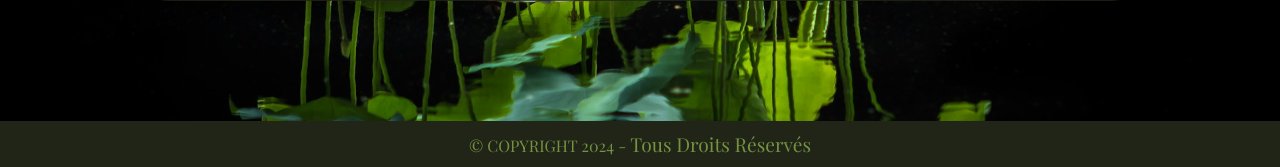
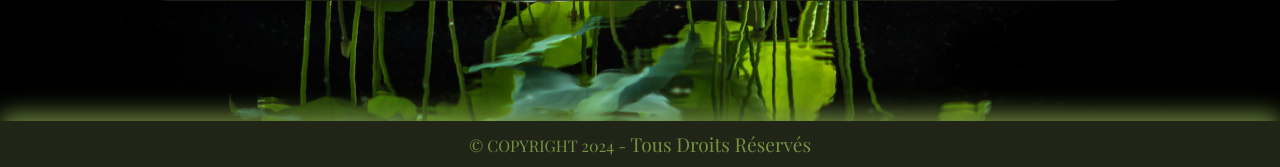
Before and after one commit to Dev-Relax/Blog-AFPA-ECF4, a PHP site: page /Accueil/index.html in a window 1280 px wide. Shown: the part 1377-1544 px from the top of the page. Run offline with PHP 8.4, Linux system fonts and the light colour scheme.

Commit message:
update box shadow footer

```diff
--- a/Accueil/styles.css
+++ b/Accueil/styles.css
@@ -224,6 +224,7 @@ footer {
     text-align: center;
     padding: 10px;
     color: #759242;
+    box-shadow: 0px -6px 25px rgba(117, 146, 66, 1);
 }
 
 footer section article span a {
--- a/Ajouter/styles.css
+++ b/Ajouter/styles.css
@@ -194,6 +194,7 @@ footer {
     text-align: center;
     padding: 10px;
     color: #759242;
+    box-shadow: 0px -6px 25px rgba(117, 146, 66, 1);
 }
 
 footer section article span a {
--- a/Connexion/styles.css
+++ b/Connexion/styles.css
@@ -212,6 +212,7 @@ footer {
     text-align: center;
     padding: 10px;
     color: #759242;
+    box-shadow: 0px -6px 25px rgba(117, 146, 66, 1);
 }
 
 footer section article span a {
--- a/DetailsEtCom/styles.css
+++ b/DetailsEtCom/styles.css
@@ -235,6 +235,7 @@ footer {
     text-align: center;
     padding: 10px;
     color: #759242;
+    box-shadow: 0px -6px 25px rgba(117, 146, 66, 1);
 }
 
 footer section article span a {
--- a/Editer/styles.css
+++ b/Editer/styles.css
@@ -211,6 +211,7 @@ footer {
     text-align: center;
     padding: 10px;
     color: #759242;
+    box-shadow: 0px -6px 25px rgba(117, 146, 66, 1);
 }
 
 footer section article span a {
--- a/Inscription/styles.css
+++ b/Inscription/styles.css
@@ -215,6 +215,7 @@ footer {
     text-align: center;
     padding: 10px;
     color: #759242;
+    box-shadow: 0px -6px 25px rgba(117, 146, 66, 1);
 }
 
 footer section article span a {
--- a/Rgpd/styles.css
+++ b/Rgpd/styles.css
@@ -145,6 +145,7 @@ footer {
     text-align: center;
     padding: 10px;
     color: #759242;
+    box-shadow: 0px -6px 25px rgba(117, 146, 66, 1);
 }
 
 footer section article span a {
```
